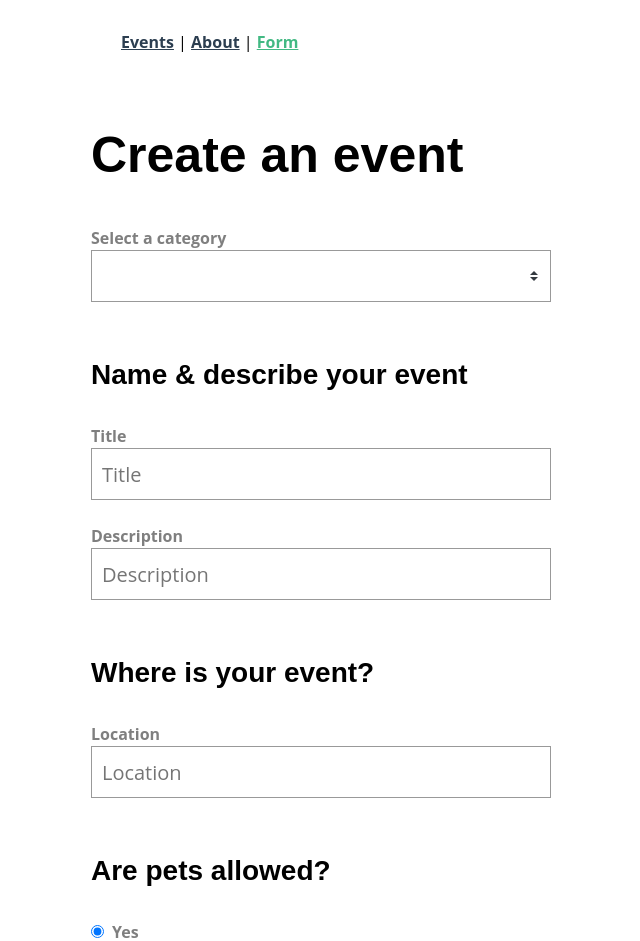
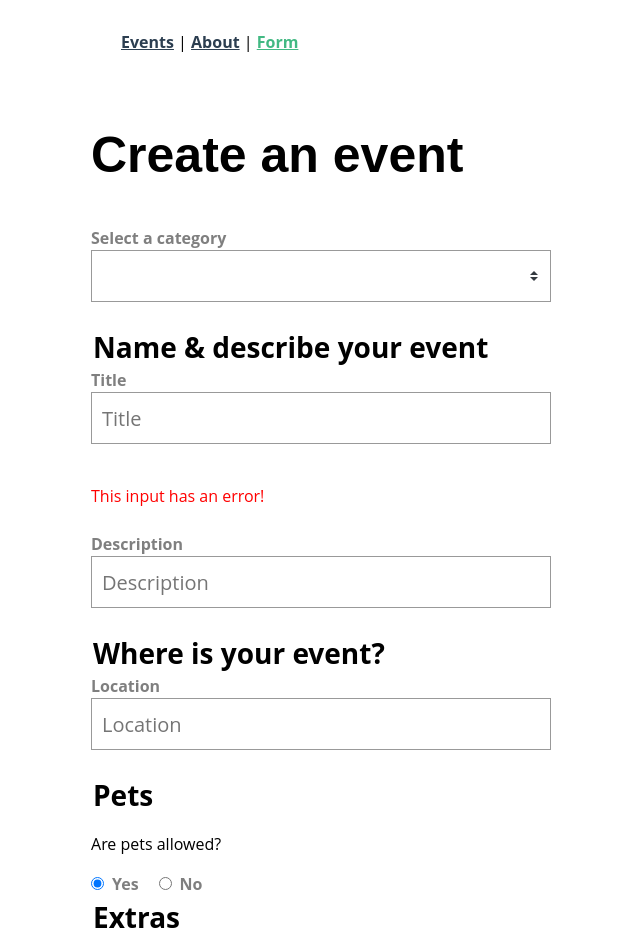
Before and after one commit to yk-graph/real-world-vue, a Vue app: page /form in a window 1280 px wide. Shown: the top 941 px of the page, without its empty margins (339-979 px from the left). Built offline with nearby package versions, Linux system fonts and the light colour scheme.

Commit message:
add: accessibility

```diff
--- a/src/components/BaseInput.vue
+++ b/src/components/BaseInput.vue
@@ -1,15 +1,28 @@
 <template>
-  <label v-if="label">{{ label }}</label>
+  <label :for="uuid" v-if="label">{{ label }}</label>
   <input
     v-bind="$attrs"
     :value="modelValue"
     :placeholder="label"
     @input="$emit('update:modelValue', $event.target.value)"
     class="field"
+    :id="uuid"
+    :aria-describedby="error ? `${uuid}-error` : null"
+    :aria-invalid="error ? true : null"
   />
+  <p
+    v-if="error"
+    class="errorMessage"
+    :id="`${uuid}-error`"
+    aria-live="assertive"
+  >
+    {{ error }}
+  </p>
 </template>
 
 <script>
+import UniqueID from '@/features/UniqueID'
+
 export default {
   props: {
     label: {
@@ -19,6 +32,17 @@
     modelValue: {
       type: [String, Number],
       default: ''
+    },
+    error: {
+      type: String,
+      default: ''
+    }
+  },
+
+  setup() {
+    const uuid = UniqueID.getID()
+    return {
+      uuid
     }
   }
 }
--- a/src/components/BaseSelect.vue
+++ b/src/components/BaseSelect.vue
@@ -1,8 +1,8 @@
 <template>
   <label v-if="label">{{ label }}</label>
   <select
+    class="field"
     :value="modelValue"
-    class="field"
     v-bind="{
       ...$attrs,
       onChange: $event => {
@@ -11,7 +11,7 @@
     }"
   >
     <option
-      v-for="option in categories"
+      v-for="option in options"
       :value="option"
       :key="option"
       :selected="option === modelValue"
@@ -31,7 +31,7 @@
       type: [String, Number],
       default: ''
     },
-    categories: {
+    options: {
       type: Array,
       required: true
     }
--- /dev/null
+++ b/src/features/UniqueID.js
@@ -0,0 +1,8 @@
+let UUID = 0
+
+export default {
+  getID() {
+    UUID++
+    return UUID
+  }
+}
--- a/src/views/EventForm.vue
+++ b/src/views/EventForm.vue
@@ -1,45 +1,52 @@
 <template>
-  <div>
   <h1>Create an event</h1>
   <form @submit.prevent="sendForm">
     <BaseSelect
+      :options="categories"
       v-model="event.category"
       label="Select a category"
-        :categories="categories"
     />
 
-      <h3>Name & describe your event</h3>
+    <fieldset>
+      <legend>Name & describe your event</legend>
+      <BaseInput
+        v-model="event.title"
+        label="Title"
+        type="text"
+        error="This input has an error!"
+      />
+      <BaseInput v-model="event.description" label="Description" type="text" />
+    </fieldset>
 
-      <BaseInput v-model="event.title" label="Title" type="text" />
+    <fieldset>
+      <legend>Where is your event?</legend>
+      <BaseInput v-model="event.location" label="Location" type="text" />
+    </fieldset>
 
-      <BaseInput v-model="event.description" label="Description" type="text" />
-
-      <h3>Where is your event?</h3>
-
-      <BaseInput v-model="event.location" label="Location" type="text" />
-
-      <h3>Are pets allowed?</h3>
+    <fieldset>
+      <legend>Pets</legend>
+      <p>Are pets allowed?</p>
       <div>
         <BaseRadioGroup
           v-model="event.pets"
           name="pets"
           :options="petOptions"
-          vertical
         />
       </div>
+    </fieldset>
 
-      <h3>Extras</h3>
+    <fieldset>
+      <legend>Extras</legend>
       <div>
         <BaseCheckbox v-model="event.extras.catering" label="Catering" />
       </div>
-
       <div>
         <BaseCheckbox v-model="event.extras.music" label="Live music" />
       </div>
+    </fieldset>
 
     <button type="submit">Submit</button>
   </form>
-  </div>
 </template>
 
 <script>
@@ -95,3 +102,17 @@
   }
 }
 </script>
+
+<style>
+fieldset {
+  border: 0;
+  margin: 0;
+  padding: 0;
+}
+
+legend {
+  font-size: 28px;
+  font-weight: 700;
+  margin-top: 20px;
+}
+</style>
```
Lines whose indentation alone changed are shown as unchanged.
